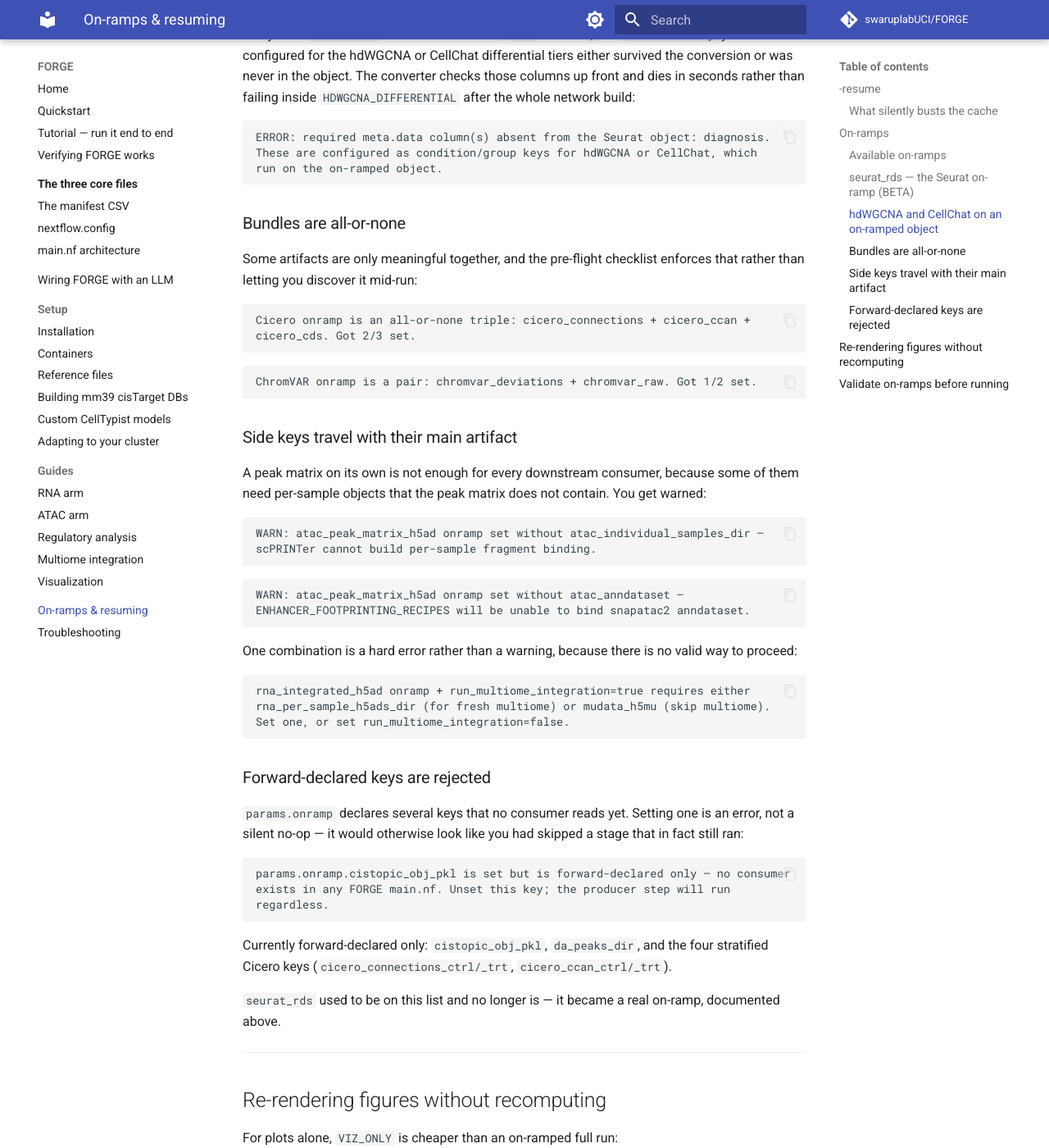
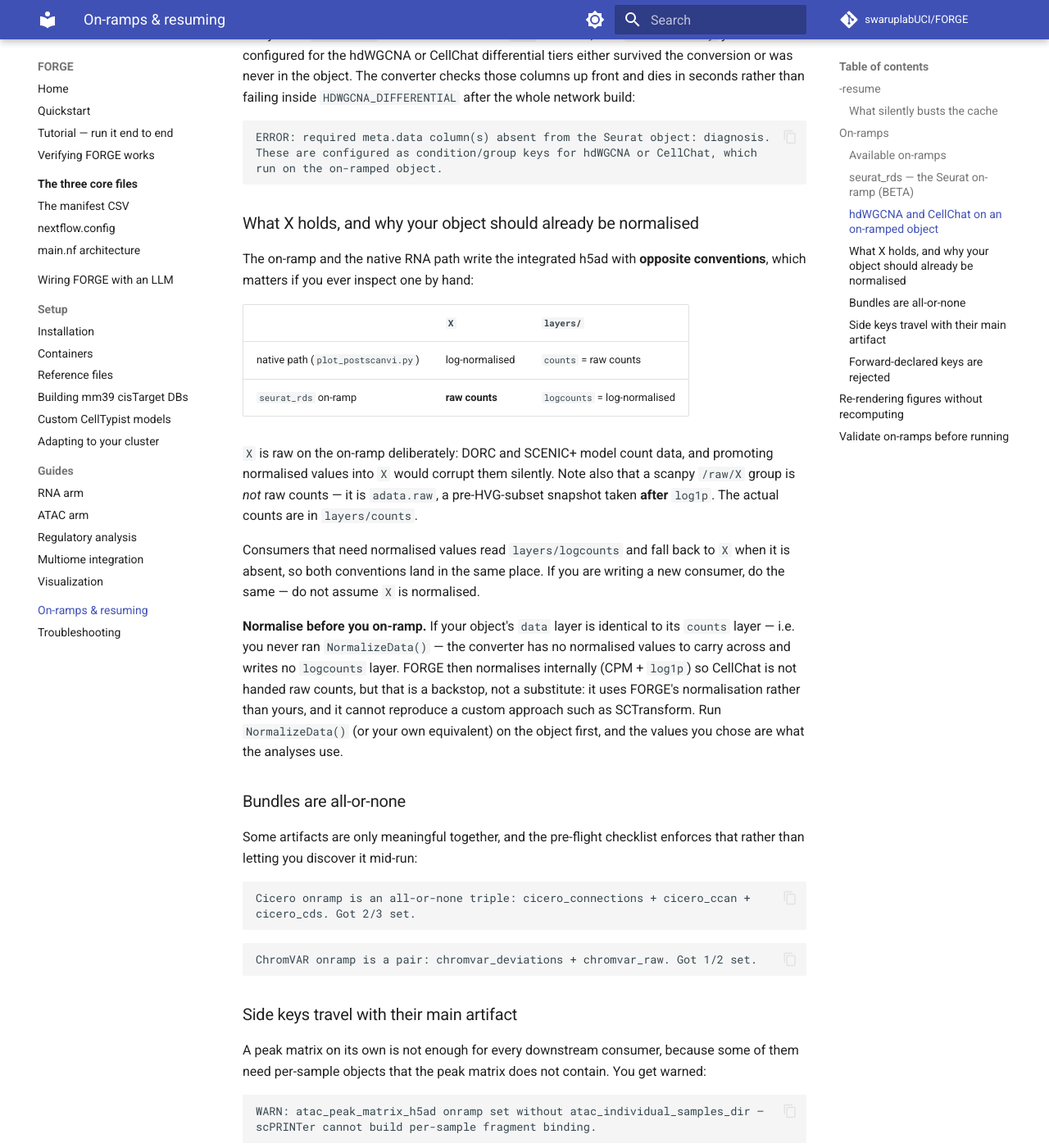
Before and after one commit to swaruplabUCI/FORGE, an MkDocs documentation site: the page built from docs/onramps.md, in a window 1280 px wide and 1400 px high, scrolled down 4055 px. Shown: the whole window at 82% size. Built offline with MkDocs 1.6.1 and Material for MkDocs 9.7.7, drawn with Linux system fonts in a browser that asks for light colours; comment, search, counter and statistics services are not loaded.

Commit message:
DOCS: document the X convention split and the normalisation contract
docs/onramps.md described the cell-type key requirement but said nothing about
what X actually holds, which is the detail behind both layer bugs. Adds a
table of the two conventions, explains why X is raw on the on-ramp (DORC and
SCENIC+ model count data), and warns that scanpy's /raw/X is a post-log1p
pre-HVG snapshot rather than raw counts -- so anyone reading /raw expecting
counts gets normalised data silently.

Also states the contract for consumers (read layers/logcounts, fall back to X)
and tells users to normalise before on-ramping: an object whose data layer
equals its counts layer carries no normalisation for the converter to pass
along, and while FORGE now falls back to CPM + log1p rather than handing
CellChat raw values, that is a backstop using FORGE's normalisation rather
than the user's, and it cannot reproduce something like SCTransform.

Co-Authored-By: Claude Opus 5 <noreply@anthropic.com>

````diff
--- a/docs/onramps.md
+++ b/docs/onramps.md
@@ -160,6 +160,35 @@ These are configured as condition/group keys for hdWGCNA or CellChat, which
 run on the on-ramped object.
 ```
 
+### What X holds, and why your object should already be normalised
+
+The on-ramp and the native RNA path write the integrated h5ad with **opposite
+conventions**, which matters if you ever inspect one by hand:
+
+| | `X` | `layers/` |
+|---|---|---|
+| native path (`plot_postscanvi.py`) | log-normalised | `counts` = raw counts |
+| `seurat_rds` on-ramp | **raw counts** | `logcounts` = log-normalised |
+
+`X` is raw on the on-ramp deliberately: DORC and SCENIC+ model count data, and
+promoting normalised values into `X` would corrupt them silently. Note also
+that a scanpy `/raw/X` group is *not* raw counts — it is `adata.raw`, a
+pre-HVG-subset snapshot taken **after** `log1p`. The actual counts are in
+`layers/counts`.
+
+Consumers that need normalised values read `layers/logcounts` and fall back to
+`X` when it is absent, so both conventions land in the same place. If you are
+writing a new consumer, do the same — do not assume `X` is normalised.
+
+**Normalise before you on-ramp.** If your object's `data` layer is identical to
+its `counts` layer — i.e. you never ran `NormalizeData()` — the converter has no
+normalised values to carry across and writes no `logcounts` layer. FORGE then
+normalises internally (CPM + `log1p`) so CellChat is not handed raw counts, but
+that is a backstop, not a substitute: it uses FORGE's normalisation rather than
+yours, and it cannot reproduce a custom approach such as SCTransform. Run
+`NormalizeData()` (or your own equivalent) on the object first, and the values
+you chose are what the analyses use.
+
 ### Bundles are all-or-none
 
 Some artifacts are only meaningful together, and the pre-flight checklist enforces
````
